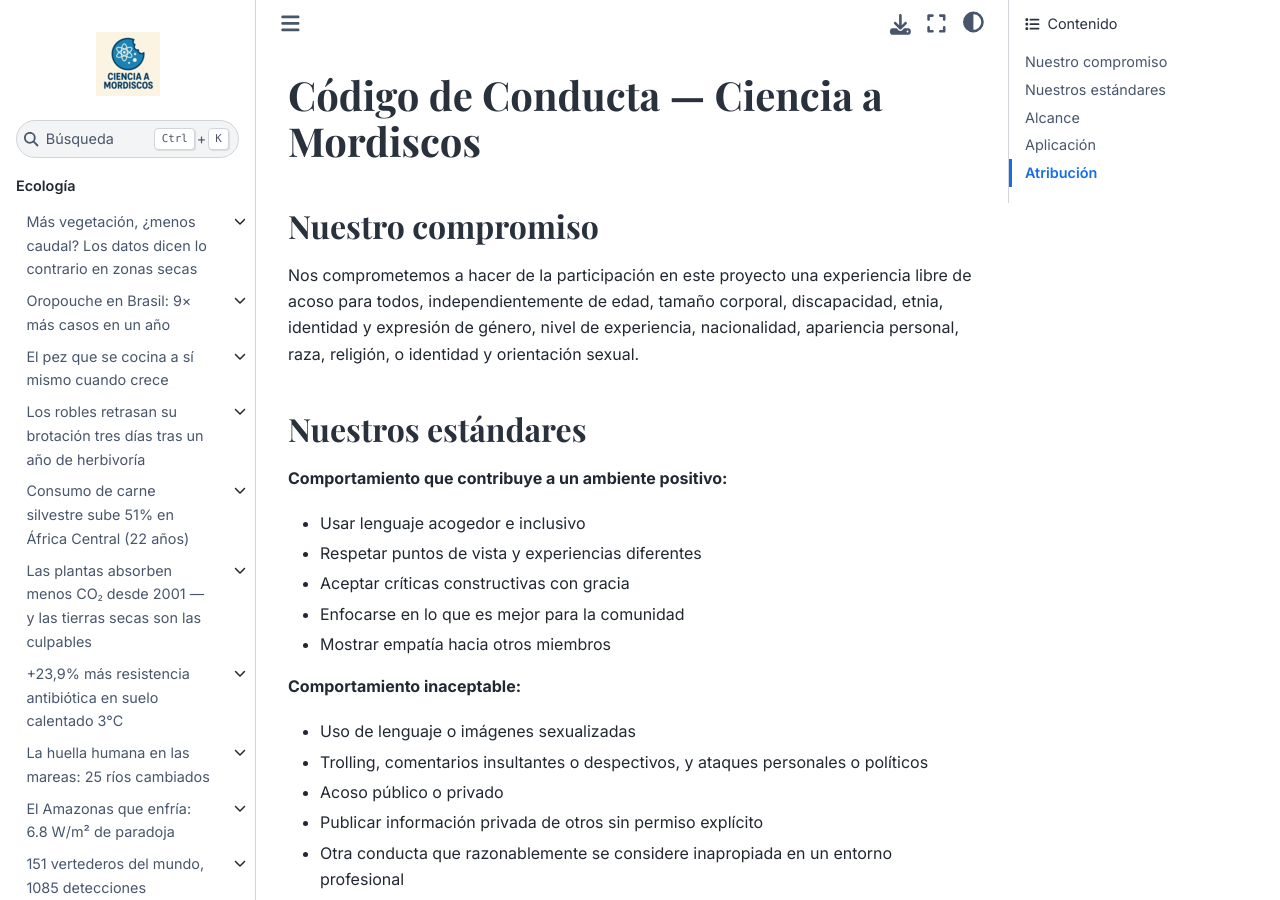
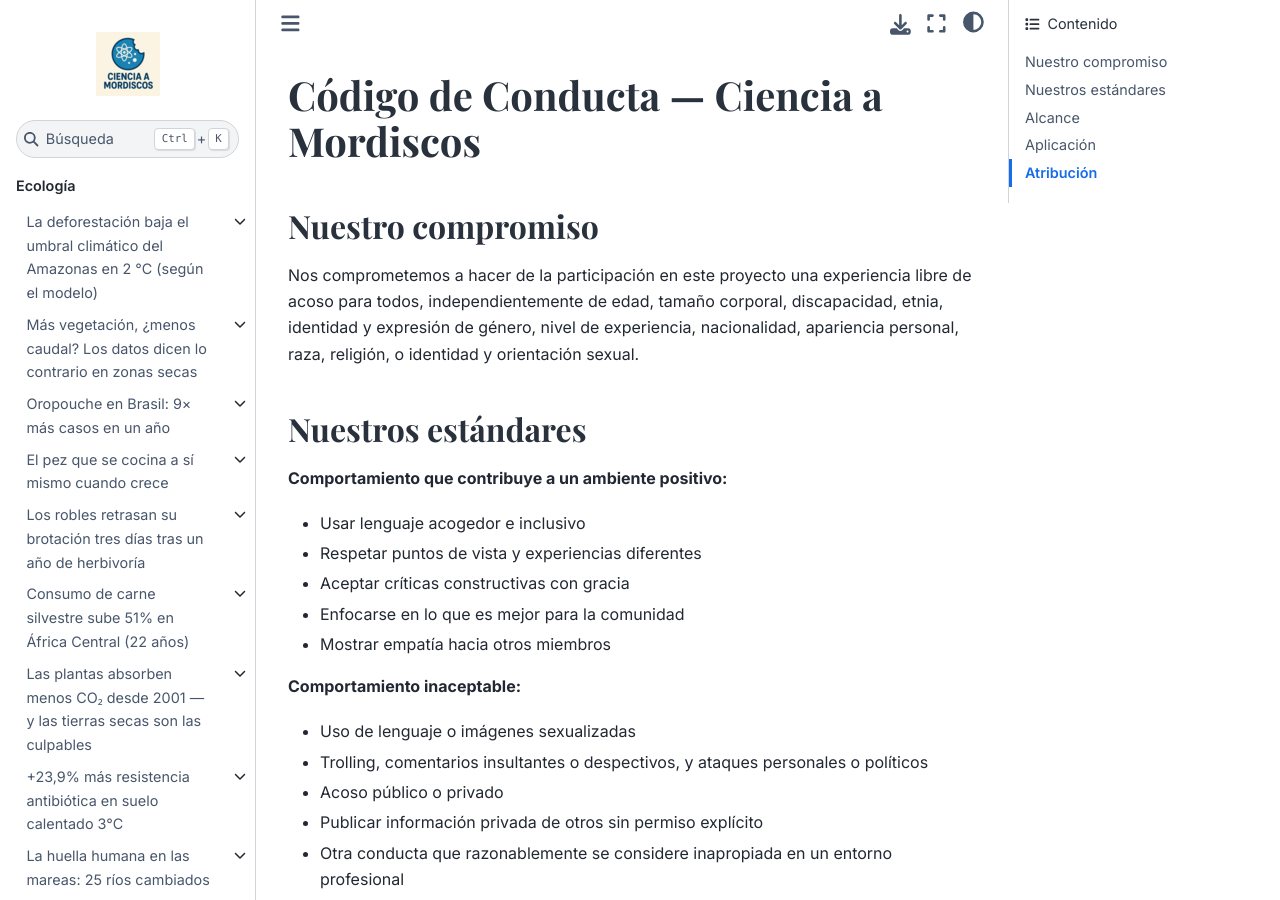
Before and after one commit to Ciencia-a-Mordiscos/lab, a Jupyter Book: the page built from CODE_OF_CONDUCT.md, in a window 1280 px wide and 900 px high. Built offline with Jupyter Book 1.0.4 settings and Sphinx 7.4.7 and the Sphinx Book theme 1.1.4, drawn with Linux system fonts in a browser that asks for light colours; pages that are not in the unit, such as notebooks, are missing from menus.

Commit message:
lab(ecologia): la deforestacion baja el umbral climatico del Amazonas en 2 °C
Wunderling et al. (2026) en Nature · 4 graficas reconstruidas de Tabla 1 + Figs S2-S6 + Figs S11-S14 del SI · ensemble PyCascades de 1,25M simulaciones.

Co-Authored-By: Claude Opus 4.7 (1M context) <noreply@anthropic.com>

```diff
--- a/_toc.yml
+++ b/_toc.yml
@@ -3,6 +3,11 @@ root: intro
 parts:
 - caption: Ecología
   chapters:
+  - file: papers/2026-05-06-amazon-deforestacion-umbral/README
+    title: "La deforestación baja el umbral climático del Amazonas en 2 °C (según el modelo)"
+    sections:
+    - file: papers/2026-05-06-amazon-deforestacion-umbral/notebook
+      title: Notebook
   - file: papers/2026-04-22-greening-no-seca-rios-semiaridos/README
     title: "Más vegetación, ¿menos caudal? Los datos dicen lo contrario en zonas secas"
     sections:
```
Also changed, not shown: README.md (+1 -0 lines), intro.md (+8 -0 lines), papers/2026-05-06-amazon-deforestacion-umbral/README.md (added, +38 -0 lines), 14 other files.
